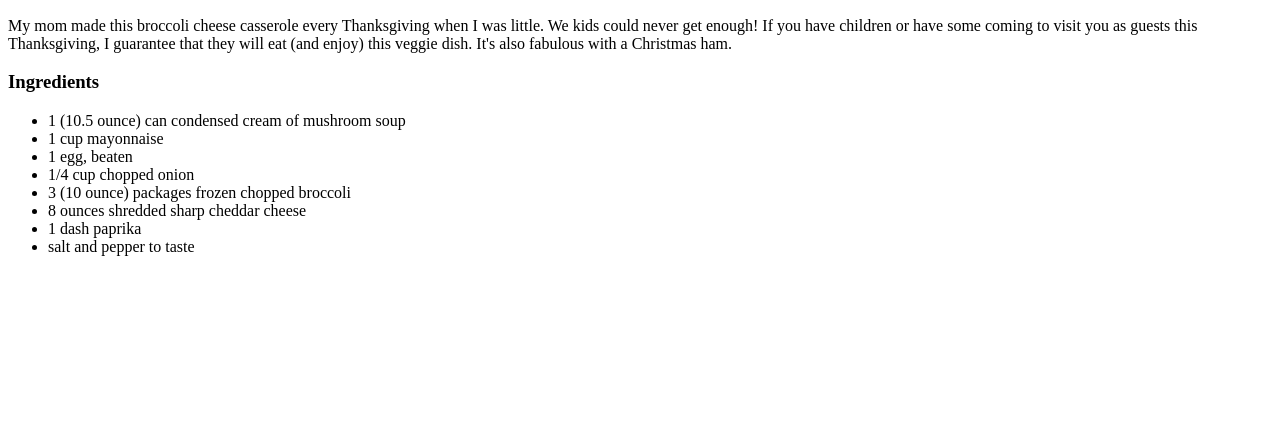
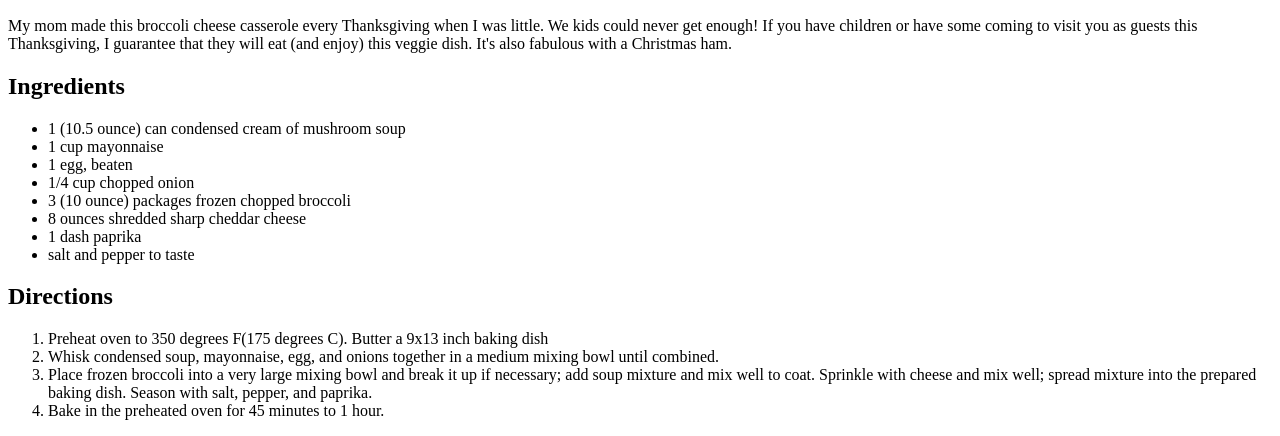
Before and after one commit to DanC-Lewis/odin-recipes, a plain HTML site: page recipes/broccolicasserole.html in a window 1280 px wide. Shown: the part 434-870 px from the top of the page. Before the commit the page ends 800 px from the top, so only its background shows below. Drawn offline with Linux system fonts and the light colour scheme.

Commit message:
added directions

```diff
--- a/recipes/broccolicasserole.html
+++ b/recipes/broccolicasserole.html
@@ -9,7 +9,7 @@
     <img src="https://www.allrecipes.com/thmb/VA94pz328fEG-MBbTvn3dL54T7k=/750x0/filters:no_upscale():max_bytes(150000):strip_icc():format(webp)/awesome-broccoli-cheese-casserole-67d96d78d7a8414ebcabb9877cbc57e4.jpeg">
     <h2> Description</h2>
         <p>My mom made this broccoli cheese casserole every Thanksgiving when I was little. We kids could never get enough! If you have children or have some coming to visit you as guests this Thanksgiving, I guarantee that they will eat (and enjoy) this veggie dish. It's also fabulous with a Christmas ham.</p>
-    <h3>Ingredients</h3>
+    <h2>Ingredients</h2>
     <ul>
         <li>1 (10.5 ounce) can condensed cream of mushroom soup</li>
         <li>1 cup mayonnaise</li>
@@ -20,5 +20,12 @@
         <li>1 dash paprika</li>
         <li> salt and pepper to taste</li>
     </ul>
+    <h2>Directions</h2>
+    <ol>
+        <li>Preheat oven to 350 degrees F(175 degrees C). Butter a 9x13 inch baking dish</li>
+        <li>Whisk condensed soup, mayonnaise, egg, and onions together in a medium mixing bowl until combined.</li>
+        <li>Place frozen broccoli into a very large mixing bowl and break it up if necessary; add soup mixture and mix well to coat. Sprinkle with cheese and mix well; spread mixture into the prepared baking dish. Season with salt, pepper, and paprika.</li>
+        <li>Bake in the preheated oven for 45 minutes to 1 hour.</li>
+    </ol>
 </body>
 </html>
```
